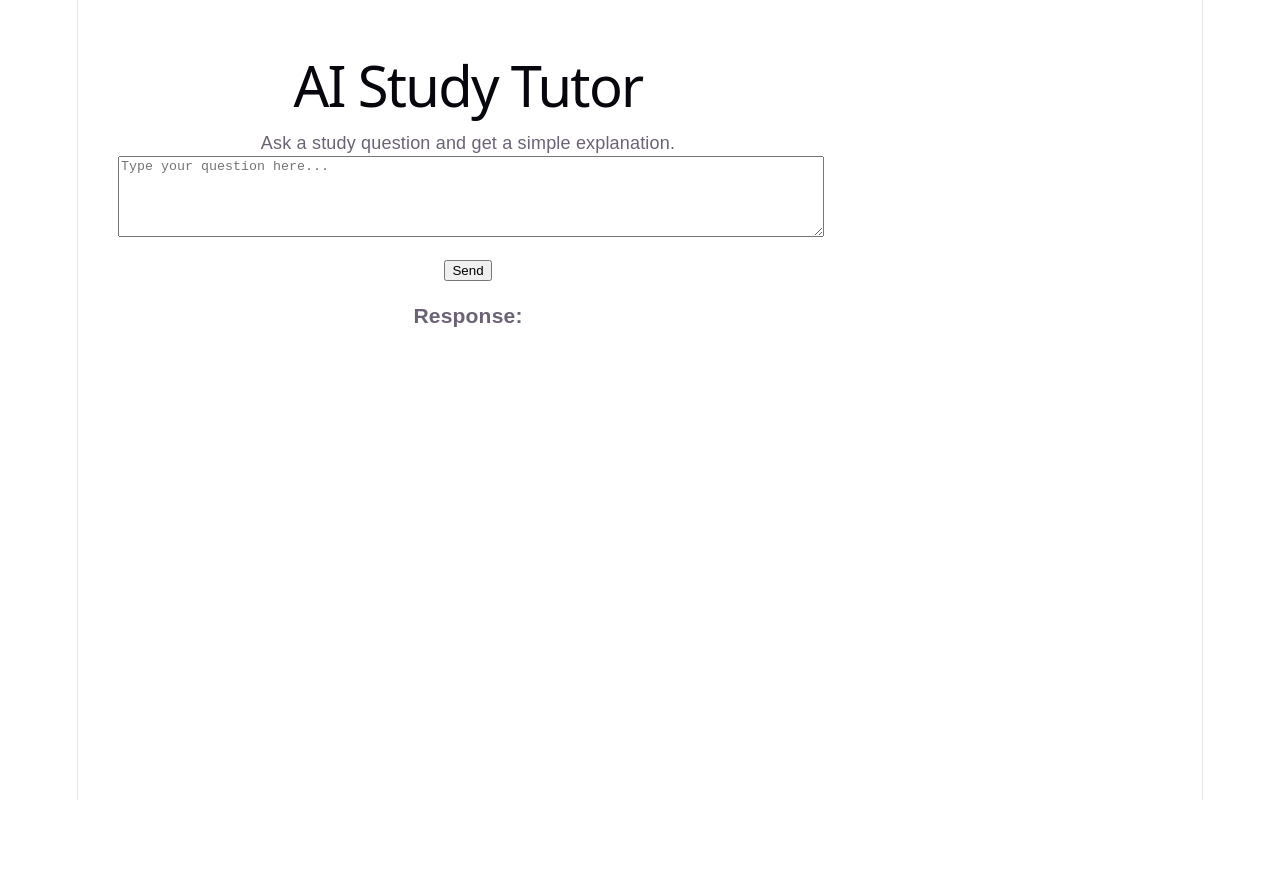
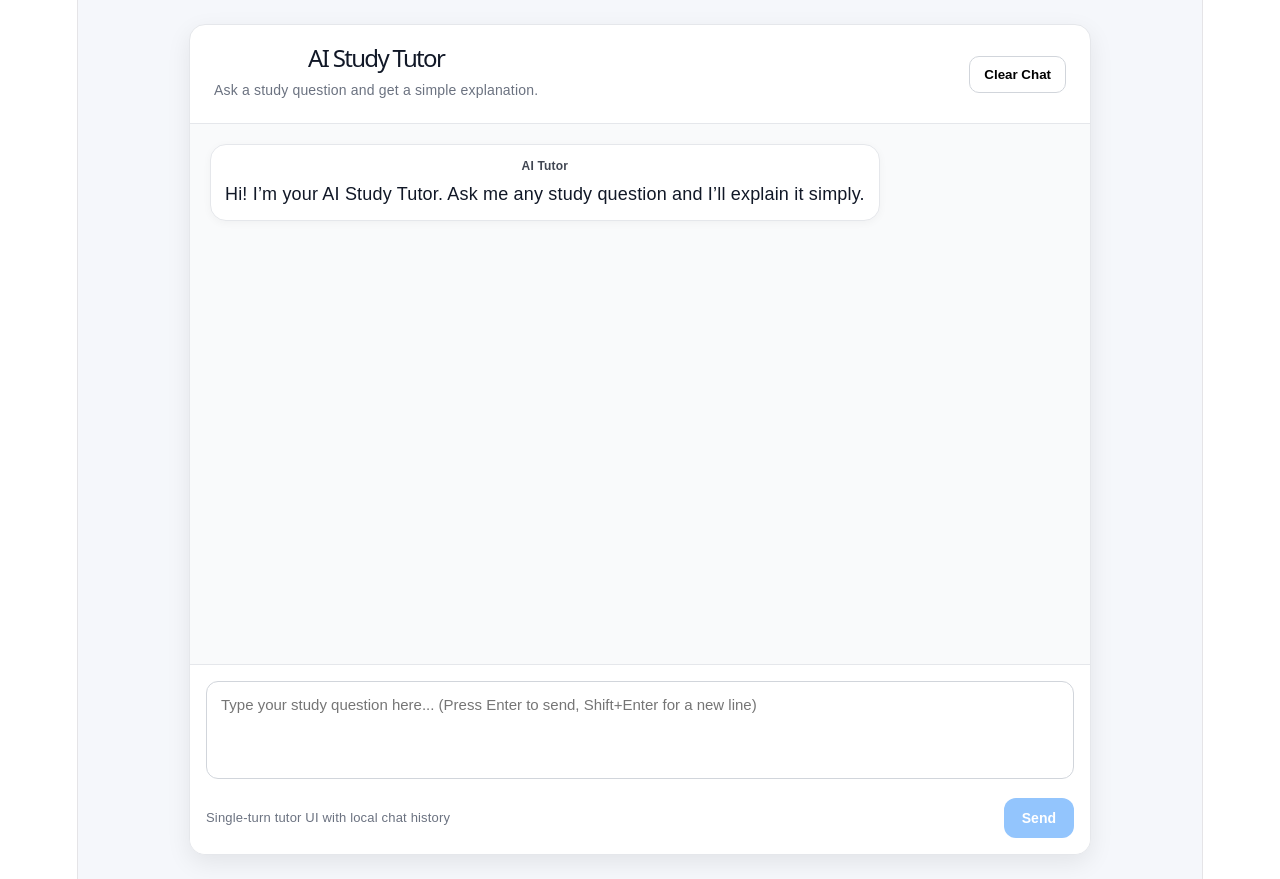
Before and after one commit to duc-thanh-danh-do/ai-study-arena, a React app in the folder frontend/: page / in a window 1280 px wide. Before the commit the page ends 800 px from the top, so only its background shows below. Built offline with nearby package versions, Linux system fonts and the light colour scheme; the HTML template or start-up script is replaced by a standard one.

Commit message:
improve frontend UI by adding chat style

```diff
--- a/frontend/src/App.jsx
+++ b/frontend/src/App.jsx
@@ -1,15 +1,33 @@
-import { useState } from "react";
+import { useEffect, useRef, useState } from "react";
 
 function App() {
   const [prompt, setPrompt] = useState("");
-  const [response, setResponse] = useState("");
+  const [messages, setMessages] = useState([
+    {
+      role: "assistant",
+      content:
+        "Hi! I’m your AI Study Tutor. Ask me any study question and I’ll explain it simply.",
+    },
+  ]);
   const [loading, setLoading] = useState(false);
 
+  const messagesEndRef = useRef(null);
+
+  useEffect(() => {
+    messagesEndRef.current?.scrollIntoView({ behavior: "smooth" });
+  }, [messages, loading]);
+
   const sendPrompt = async () => {
-    if (!prompt.trim()) return;
+    if (!prompt.trim() || loading) return;
 
+    const userMessage = {
+      role: "user",
+      content: prompt.trim(),
+    };
+
+    setMessages((prev) => [...prev, userMessage]);
+    setPrompt("");
     setLoading(true);
-    setResponse("");
 
     try {
       const res = await fetch("http://127.0.0.1:8000/chat", {
@@ -17,38 +35,248 @@ function App() {
         headers: {
           "Content-Type": "application/json",
         },
-        body: JSON.stringify({ prompt }),
+        body: JSON.stringify({ prompt: userMessage.content }),
       });
 
       const data = await res.json();
-      setResponse(data.response);
+
+      const aiMessage = {
+        role: "assistant",
+        content: data.response || "No response from AI.",
+      };
+
+      setMessages((prev) => [...prev, aiMessage]);
     } catch (error) {
-      setResponse("Something went wrong.");
       console.error(error);
+
+      setMessages((prev) => [
+        ...prev,
+        {
+          role: "assistant",
+          content: "Something went wrong while contacting the backend.",
+        },
+      ]);
     } finally {
       setLoading(false);
     }
   };
 
+  const handleKeyDown = (e) => {
+    if (e.key === "Enter" && !e.shiftKey) {
+      e.preventDefault();
+      sendPrompt();
+    }
+  };
+
+  const clearChat = () => {
+    setMessages([
+      {
+        role: "assistant",
+        content:
+          "Hi! I’m your AI Study Tutor. Ask me any study question and I’ll explain it simply.",
+      },
+    ]);
+  };
+
   return (
-    <div style={{ padding: "40px", fontFamily: "Arial", maxWidth: "700px" }}>
-      <h1>AI Study Tutor</h1>
-      <p>Ask a study question and get a simple explanation.</p>
-      <textarea
-        rows="5"
-        style={{ width: "100%", marginBottom: "12px" }}
-        placeholder="Type your question here..."
-        value={prompt}
-        onChange={(e) => setPrompt(e.target.value)}
-      />
+    <div
+      style={{
+        minHeight: "100vh",
+        backgroundColor: "#f5f7fb",
+        padding: "24px",
+        boxSizing: "border-box",
+        fontFamily: "Arial, sans-serif",
+      }}
+    >
+      <div
+        style={{
+          maxWidth: "900px",
+          margin: "0 auto",
+          backgroundColor: "#ffffff",
+          borderRadius: "16px",
+          boxShadow: "0 8px 24px rgba(0,0,0,0.08)",
+          overflow: "hidden",
+          border: "1px solid #e5e7eb",
+        }}
+      >
+        <div
+          style={{
+            padding: "20px 24px",
+            borderBottom: "1px solid #e5e7eb",
+            display: "flex",
+            justifyContent: "space-between",
+            alignItems: "center",
+            gap: "12px",
+          }}
+        >
+          <div>
+            <h1 style={{ margin: 0, fontSize: "24px", color: "#111827" }}>
+              AI Study Tutor
+            </h1>
+            <p style={{ margin: "6px 0 0", color: "#6b7280", fontSize: "14px" }}>
+              Ask a study question and get a simple explanation.
+            </p>
+          </div>
 
-      <button onClick={sendPrompt} disabled={loading}>
-        {loading ? "Sending..." : "Send"}
-      </button>
+          <button
+            onClick={clearChat}
+            style={{
+              padding: "10px 14px",
+              borderRadius: "10px",
+              border: "1px solid #d1d5db",
+              backgroundColor: "#ffffff",
+              cursor: "pointer",
+              fontWeight: 600,
+            }}
+          >
+            Clear Chat
+          </button>
+        </div>
 
-      <div style={{ marginTop: "20px" }}>
-        <h3>Response:</h3>
-        <p>{response}</p>
+        <div
+          style={{
+            height: "500px",
+            overflowY: "auto",
+            padding: "20px",
+            backgroundColor: "#f9fafb",
+          }}
+        >
+          {messages.map((message, index) => {
+            const isUser = message.role === "user";
+
+            return (
+              <div
+                key={index}
+                style={{
+                  display: "flex",
+                  justifyContent: isUser ? "flex-end" : "flex-start",
+                  marginBottom: "14px",
+                }}
+              >
+                <div
+                  style={{
+                    maxWidth: "75%",
+                    padding: "12px 14px",
+                    borderRadius: "16px",
+                    backgroundColor: isUser ? "#2563eb" : "#ffffff",
+                    color: isUser ? "#ffffff" : "#111827",
+                    border: isUser ? "none" : "1px solid #e5e7eb",
+                    boxShadow: "0 2px 8px rgba(0,0,0,0.04)",
+                    whiteSpace: "pre-wrap",
+                    lineHeight: 1.5,
+                  }}
+                >
+                  <div
+                    style={{
+                      fontSize: "12px",
+                      fontWeight: 700,
+                      marginBottom: "6px",
+                      opacity: 0.8,
+                    }}
+                  >
+                    {isUser ? "You" : "AI Tutor"}
+                  </div>
+                  <div>{message.content}</div>
+                </div>
+              </div>
+            );
+          })}
+
+          {loading && (
+            <div
+              style={{
+                display: "flex",
+                justifyContent: "flex-start",
+                marginBottom: "14px",
+              }}
+            >
+              <div
+                style={{
+                  maxWidth: "75%",
+                  padding: "12px 14px",
+                  borderRadius: "16px",
+                  backgroundColor: "#ffffff",
+                  color: "#111827",
+                  border: "1px solid #e5e7eb",
+                  boxShadow: "0 2px 8px rgba(0,0,0,0.04)",
+                }}
+              >
+                <div
+                  style={{
+                    fontSize: "12px",
+                    fontWeight: 700,
+                    marginBottom: "6px",
+                    opacity: 0.8,
+                  }}
+                >
+                  AI Tutor
+                </div>
+                <div>Thinking...</div>
+              </div>
+            </div>
+          )}
+
+          <div ref={messagesEndRef} />
+        </div>
+
+        <div
+          style={{
+            padding: "16px",
+            borderTop: "1px solid #e5e7eb",
+            backgroundColor: "#ffffff",
+          }}
+        >
+          <textarea
+            rows="4"
+            placeholder="Type your study question here... (Press Enter to send, Shift+Enter for a new line)"
+            value={prompt}
+            onChange={(e) => setPrompt(e.target.value)}
+            onKeyDown={handleKeyDown}
+            style={{
+              width: "100%",
+              resize: "none",
+              padding: "14px",
+              borderRadius: "12px",
+              border: "1px solid #d1d5db",
+              outline: "none",
+              fontSize: "15px",
+              boxSizing: "border-box",
+              marginBottom: "12px",
+              fontFamily: "Arial, sans-serif",
+            }}
+          />
+
+          <div
+            style={{
+              display: "flex",
+              justifyContent: "space-between",
+              alignItems: "center",
+              gap: "12px",
+            }}
+          >
+            <span style={{ fontSize: "13px", color: "#6b7280" }}>
+              Single-turn tutor UI with local chat history
+            </span>
+
+            <button
+              onClick={sendPrompt}
+              disabled={loading || !prompt.trim()}
+              style={{
+                padding: "12px 18px",
+                borderRadius: "12px",
+                border: "none",
+                backgroundColor:
+                  loading || !prompt.trim() ? "#93c5fd" : "#2563eb",
+                color: "#ffffff",
+                cursor: loading || !prompt.trim() ? "not-allowed" : "pointer",
+                fontWeight: 700,
+                fontSize: "14px",
+              }}
+            >
+              {loading ? "Sending..." : "Send"}
+            </button>
+          </div>
+        </div>
       </div>
     </div>
   );
```
